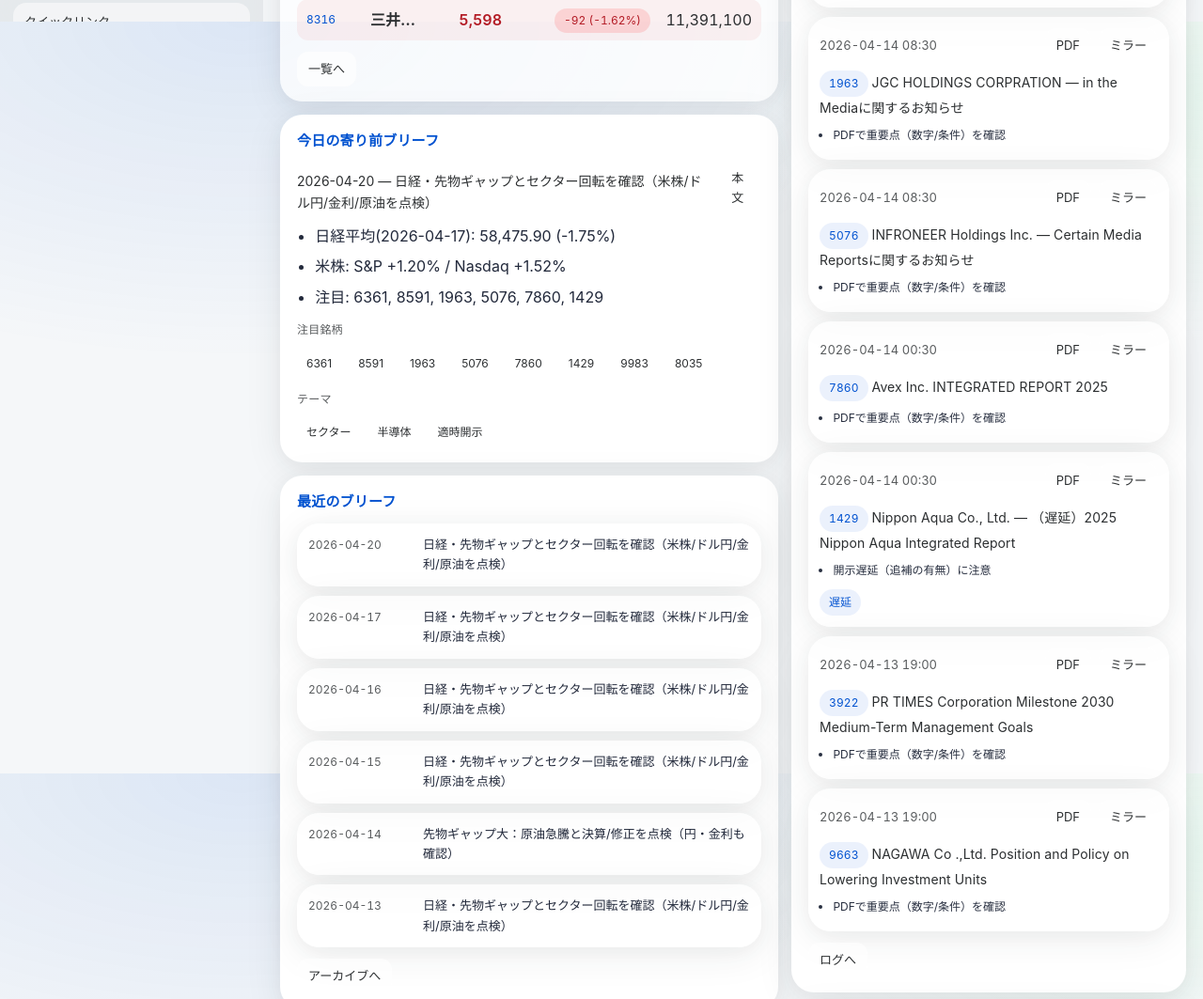
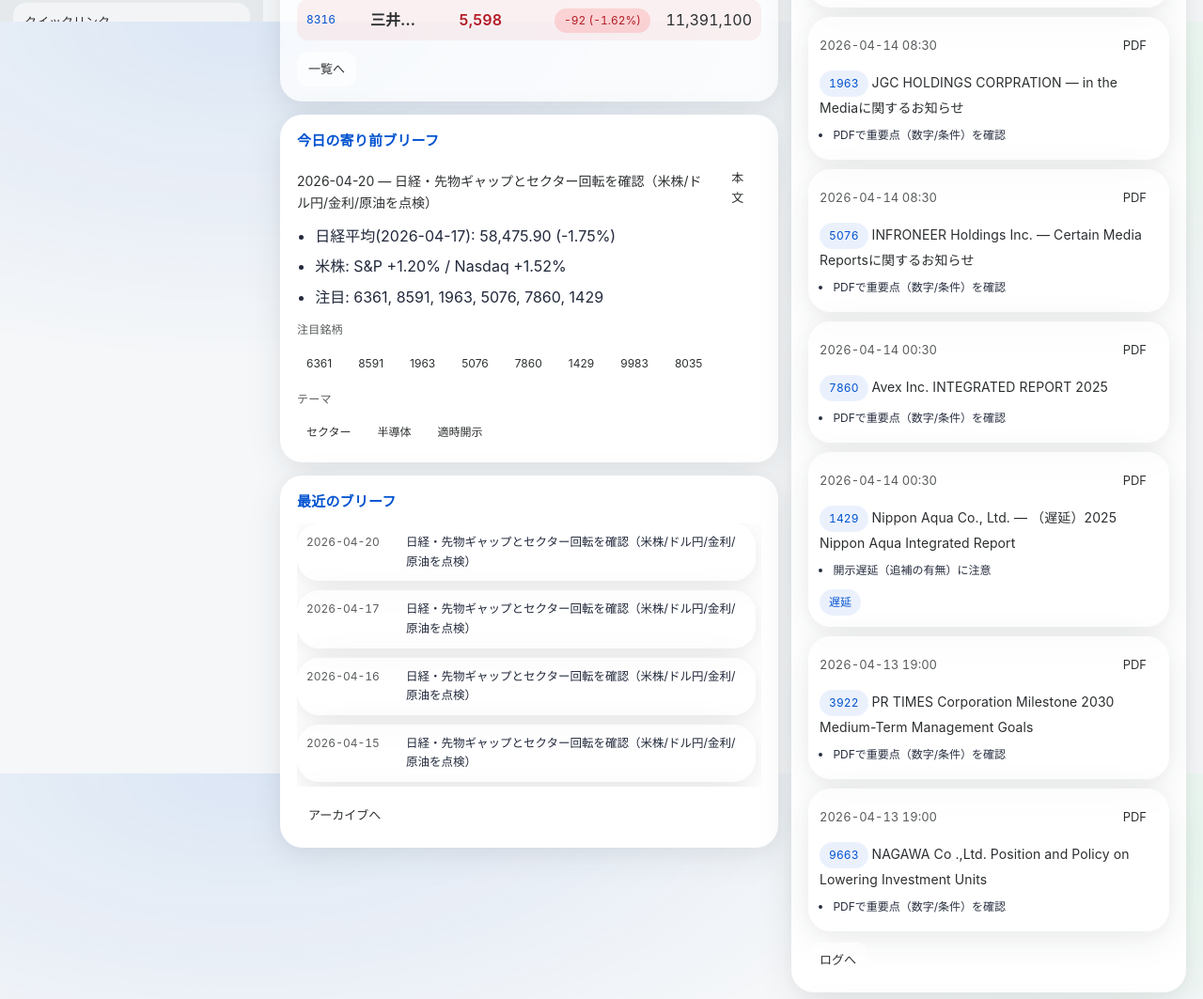
Before and after one commit to MamoruKomo/market-morning-brief, a plain HTML site: page docs/index.html in a window 1280 px wide. Shown: the part 777-1840 px from the top of the page at 94% size. Drawn offline with Linux system fonts and the light colour scheme.

Commit message:
Remove mirror links and compact recent briefs

```diff
--- a/docs/assets/home.js
+++ b/docs/assets/home.js
@@ -422,7 +422,7 @@ ${tags}`;
       return;
     }
     container.innerHTML = `<div class="mini-list">${list
-      .slice(0, 10)
+      .slice(0, 6)
       .map((b) => {
         const date = escapeHtml(b.date || "");
         const headline = escapeHtml(b.headline || "");
@@ -494,11 +494,6 @@ ${tags}`;
       ${
         pdfTdnet && pdfTdnet !== pdfPrimary
           ? `<a class="go" href="${pdfTdnet}" target="_blank" rel="noreferrer">公式</a>`
-          : ""
-      }
-      ${
-        pdfKabutan && pdfKabutan !== pdfPrimary
-          ? `<a class="go" href="${pdfKabutan}" target="_blank" rel="noreferrer">ミラー</a>`
           : ""
       }
     </div>
--- a/docs/assets/my.js
+++ b/docs/assets/my.js
@@ -203,11 +203,6 @@ ${tagsHtml}`;
       ${
         pdfTdnet && pdfTdnet !== pdfPrimary
           ? `<a class="go" href="${pdfTdnet}" target="_blank" rel="noreferrer">公式</a>`
-          : ""
-      }
-      ${
-        pdfKabutan && pdfKabutan !== pdfPrimary
-          ? `<a class="go" href="${pdfKabutan}" target="_blank" rel="noreferrer">ミラー</a>`
           : ""
       }
     </div>
--- a/docs/assets/review.js
+++ b/docs/assets/review.js
@@ -377,11 +377,6 @@ ${renderMoversCard("引け 変動Top", closeStamp, closeMovers)}
           ? `<a class="go" href="${pdfTdnet}" target="_blank" rel="noreferrer">公式</a>`
           : ""
       }
-      ${
-        pdfKabutan && pdfKabutan !== pdfPrimary
-          ? `<a class="go" href="${pdfKabutan}" target="_blank" rel="noreferrer">ミラー</a>`
-          : ""
-      }
     </div>
   </div>
   <div class="tdnet-title">${code ? `<span class="code-pill">${code}</span> ` : ""}${company ? `${company} — ` : ""}${title}</div>
--- a/docs/assets/style.css
+++ b/docs/assets/style.css
@@ -603,6 +603,22 @@ ul.mini{
     rgba(255,255,255,.72);
 }
 
+/* Home: keep "最近のブリーフ" compact */
+#recent .mini-list{
+  max-height: 280px;
+  overflow:auto;
+  padding-right:6px;
+}
+#recent .mini-row{
+  padding:10px 10px;
+  grid-template-columns: 96px 1fr;
+  gap:10px;
+}
+#recent .mini-text{font-size:12.5px}
+@media (max-width: 720px){
+  #recent .mini-list{max-height:none; padding-right:0}
+}
+
 /* ===== TDnet ===== */
 .actions{display:flex; gap:8px; align-items:center}
 .filters{display:flex; flex-wrap:wrap; gap:8px; margin-top:10px}
--- a/docs/assets/tdnet.js
+++ b/docs/assets/tdnet.js
@@ -193,11 +193,6 @@
           ? `<a class="go" href="${pdfTdnet}" target="_blank" rel="noreferrer">公式</a>`
           : ""
       }
-      ${
-        pdfKabutan && pdfKabutan !== pdfPrimary
-          ? `<a class="go" href="${pdfKabutan}" target="_blank" rel="noreferrer">ミラー</a>`
-          : ""
-      }
       ${source ? `<a class="go" href="${source}" target="_blank" rel="noreferrer">一覧</a>` : ""}
     </div>
   </div>
```
